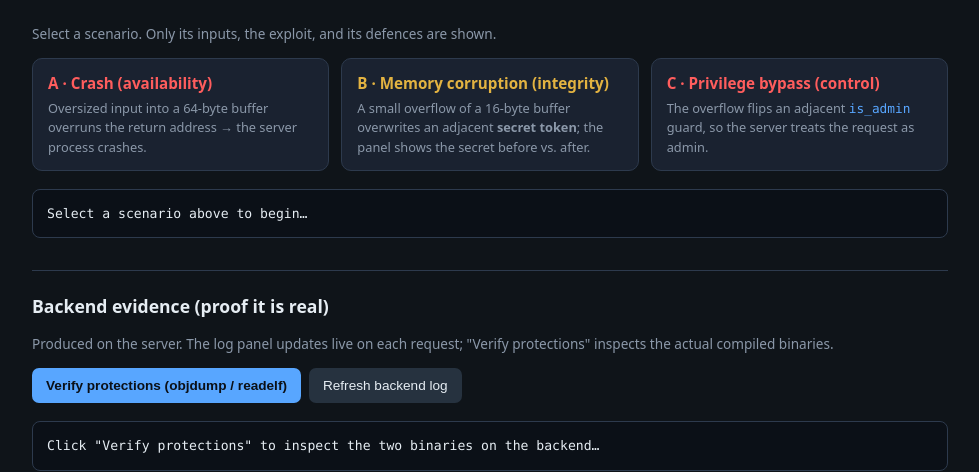
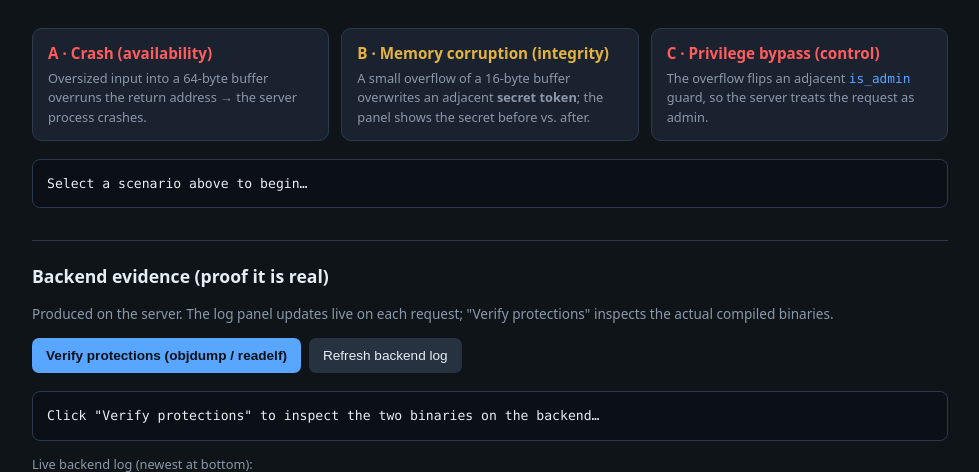
Before and after one commit to sureshbabugandla/cs-buffer-overflow-gui, a Flask app: page / in a window 1280 px wide. Shown: the part 77-549 px from the top of the page, without its empty margins (150-1129 px from the left). Run offline with Flask 3, Linux system fonts and the light colour scheme; data that the repository does not hold is empty.

Commit message:
small UI fix

```diff
--- a/templates/index.html
+++ b/templates/index.html
@@ -59,8 +59,6 @@
   <h1>Server-Side Buffer Overflow — Demonstration &amp; Defence</h1>
 </header>
 <main>
-  <p style="color:var(--muted);font-size:.85rem;margin-top:2px">
-    Select a scenario. Only its inputs, the exploit, and its defences are shown.</p>
 
   <div class="selgrid">
     <div id="selA" class="selector" onclick="selectScenario('A')">
```
